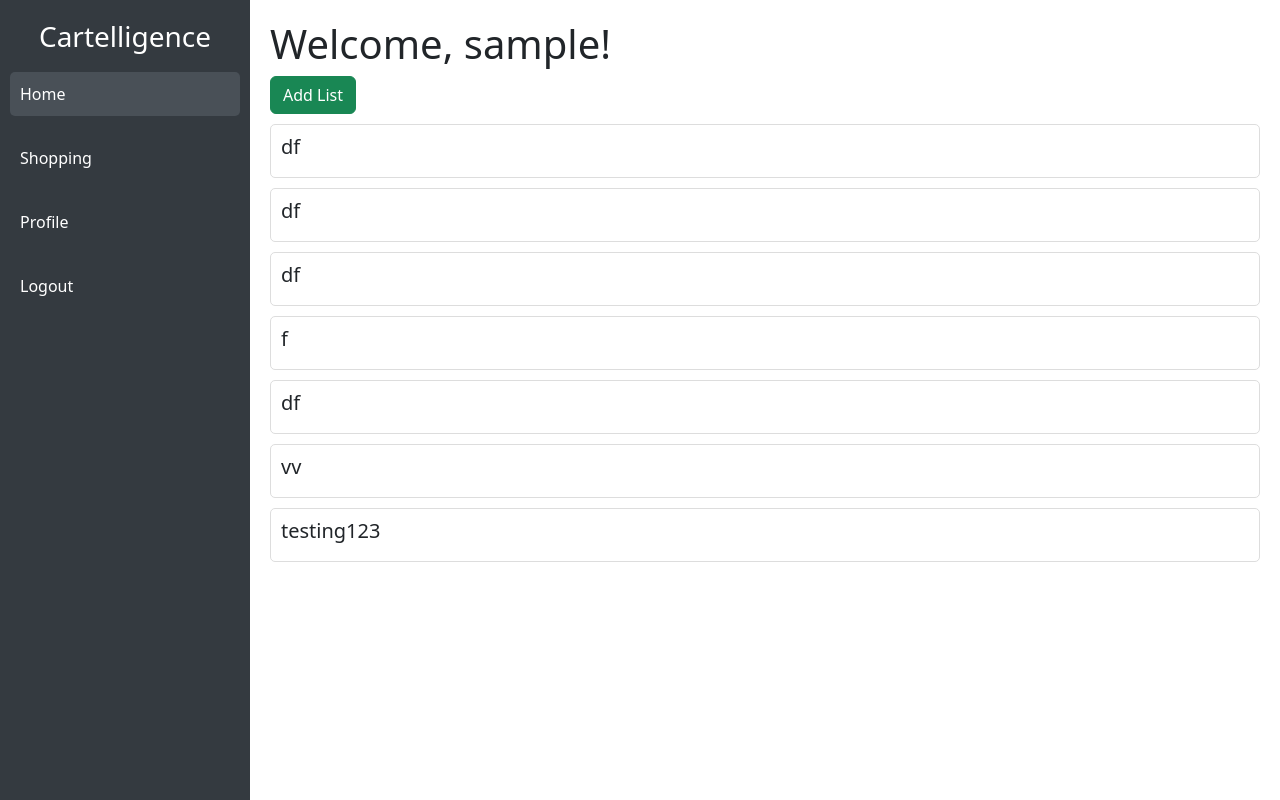
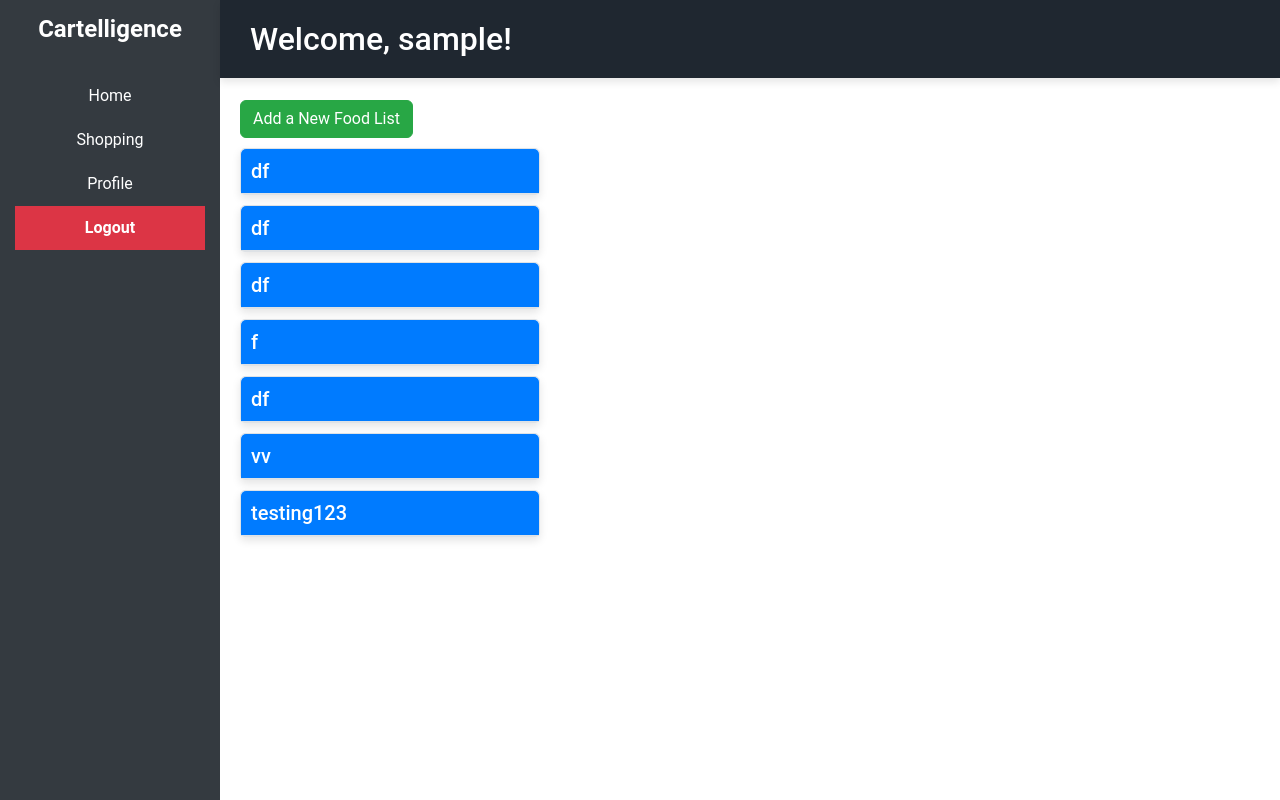
Before and after one commit to alephnull07/Cartelligence, a Flask app: template templates/dashboard.html in a window 1280 px wide. Run offline with Flask 3, Linux system fonts and the light colour scheme; the template is opened without the code that fills it: values that come from a table or form of the project are taken from there, most other values are stand-ins (such as "Sample title", 1, 10 or a date in 2020); some libraries are stand-ins or nearby versions.

Commit message:
Changes to efficiency and frontend

```diff
--- a/app.py
+++ b/app.py
@@ -4,10 +4,14 @@
 from flask_login import LoginManager, UserMixin, login_user, login_required, logout_user, current_user
 from flask_migrate import Migrate
 import google.generativeai as genai
+import time
 
 app = Flask(__name__)
 app.config['SECRET_KEY'] = 'secret-key'
 app.config['SQLALCHEMY_DATABASE_URI'] = 'sqlite:///database.db'
+model = genai.GenerativeModel('gemini-pro')
+genai.configure(api_key="AIzaSyB4XhwtIgPFclhqnxpvH05dBkDNwW0vEi4")
+
 
 
 db = SQLAlchemy(app)
@@ -110,6 +114,39 @@
 @login_required
 def dashboard():
     grocery_lists = GroceryList.query.filter_by(user_id=current_user.id).all()
+    generation_config = {
+        "temperature": 1,
+        "top_p": 0.95,
+        "top_k": 0,
+        "max_output_tokens": 8192,
+        }
+
+    safety_settings = [
+        {
+            "category": "HARM_CATEGORY_HARASSMENT",
+            "threshold": "BLOCK_MEDIUM_AND_ABOVE"
+        },
+        {
+            "category": "HARM_CATEGORY_HATE_SPEECH",
+            "threshold": "BLOCK_MEDIUM_AND_ABOVE"
+        },
+        {
+            "category": "HARM_CATEGORY_SEXUALLY_EXPLICIT",
+            "threshold": "BLOCK_MEDIUM_AND_ABOVE"
+        },
+        {
+            "category": "HARM_CATEGORY_DANGEROUS_CONTENT",
+            "threshold": "BLOCK_MEDIUM_AND_ABOVE"
+        },
+        ]
+
+
+    model = genai.GenerativeModel(model_name="gemini-pro",
+                                    generation_config=generation_config,
+                                    safety_settings=safety_settings)
+
+    convo = model.start_chat(history=[])
+
     return render_template('dashboard.html',
                            username=current_user.username,
                            grocery_lists=grocery_lists)
--- a/static/css/styles.css
+++ b/static/css/styles.css
@@ -0,0 +1,149 @@
+/* Sidebar Styles */
+.sidebar {
+    background-color: #343a40;
+    color: #fff;
+    padding: 15px;
+    height: 100vh;
+    width: 220px; /* Set the sidebar width */
+    position: fixed;
+    top: 0;
+    left: 0;
+    display: flex;
+    flex-direction: column;
+    align-items: center;
+}
+
+.sidebar h3 {
+    margin-bottom: 30px;
+    font-size: 1.5rem;
+    font-weight: bold;
+}
+
+.sidebar a {
+    color: #fff;
+    display: block;
+    padding: 10px 15px;
+    text-decoration: none;
+    width: 100%;
+    text-align: center;
+    transition: background-color 0.3s, transform 0.3s;
+}
+
+.sidebar a:hover, .sidebar a.active {
+    background-color: #495057;
+    border-radius: 5px;
+    transform: scale(1.05);
+}
+
+.sidebar a.logout {
+    background-color: #dc3545;
+    color: #fff;
+    font-weight: bold;
+    transition: background-color 0.3s, transform 0.3s;
+}
+
+.sidebar a.logout:hover {
+    background-color: #c82333;
+    transform: scale(1.05);
+}
+
+/* Top Bar Styles */
+.topbar {
+    background-color: #1f2730;
+    color: #fff;
+    padding: 20px 30px;
+    text-align: left;
+    position: fixed;
+    top: 0;
+    left: 220px; /* Adjust to match the sidebar width */
+    width: calc(100% - 220px); /* Adjust to span the remaining width */
+    z-index: 1000;
+    box-shadow: 0 4px 8px rgba(0, 0, 0, 0.1);
+}
+
+/* Main Content Styles */
+.main-content {
+    margin-left: 220px; /* Adjust to match the sidebar width */
+    padding: 20px;
+    margin-top: 80px; /* Add margin to account for the top bar height */
+}
+
+.section {
+    margin-bottom: 20px;
+}
+
+/* Card Styles */
+.grocery-list-card {
+    max-width: 300px; /* Adjust the width as needed */
+    margin: 10px 0; /* Add some margin for spacing */
+    border: 1px solid #dee2e6;
+    border-radius: 5px;
+    box-shadow: 0 4px 8px rgba(0, 0, 0, 0.1);
+    background-color: #fff;
+}
+
+.card-header {
+    background-color: #007bff;
+    color: #fff;
+    padding: 10px;
+    border-bottom: 1px solid #dee2e6;
+    border-top-left-radius: 5px;
+    border-top-right-radius: 5px;
+}
+
+.card-header h5 {
+    margin: 0;
+}
+
+.card-body {
+    max-height: 400px; /* Adjust the height as needed */
+    overflow: auto; /* Enable scrolling if content exceeds height */
+    padding: 10px;
+}
+
+.card-body ul {
+    padding-left: 20px;
+}
+
+.card-body li {
+    margin-bottom: 10px;
+}
+
+.card-body form {
+    margin-top: 10px;
+}
+
+/* Button Styles */
+.btn-success {
+    background-color: #28a745;
+    border-color: #28a745;
+}
+
+.btn-danger {
+    background-color: #dc3545;
+    border-color: #dc3545;
+}
+
+.btn-primary {
+    background-color: #007bff;
+    border-color: #007bff;
+}
+
+.btn-secondary {
+    background-color: #6c757d;
+    border-color: #6c757d;
+}
+
+.btn-close {
+    background-color: transparent;
+    border: none;
+    font-size: 1.5rem;
+    line-height: 1;
+    color: #000;
+    opacity: 0.5;
+}
+
+.btn-close:hover {
+    color: #000;
+    opacity: 0.75;
+}
--- /dev/null
+++ b/templates/base.html
@@ -0,0 +1,32 @@
+<!DOCTYPE html>
+<html lang="en">
+<head>
+    <meta charset="UTF-8">
+    <meta name="viewport" content="width=device-width, initial-scale=1.0">
+    <title>{% block title %}Cartelligence{% endblock %}</title>
+    <link href="https://cdn.jsdelivr.net/npm/bootstrap@5.3.1/dist/css/bootstrap.min.css" rel="stylesheet">
+    <link href="{{ url_for('static', filename='css/styles.css') }}" rel="stylesheet">
+</head>
+<body>
+    <!-- Sidebar -->
+    <div class="sidebar">
+        <h3 class="text-center">Cartelligence</h3>
+        <a href="/dashboard" class="{% if request.path == '/dashboard' %}active{% endif %}">Home</a>
+        <a href="/shopping" class="{% if request.path == '/shopping' %}active{% endif %}">Shopping</a>
+        <a href="/profile" class="{% if request.path == '/profile' %}active{% endif %}">Profile</a>
+        <a href="/logout" class="logout">Logout</a>
+    </div>
+
+    <!-- Main Content -->
+    <div class="main-content">
+        {% block content %}{% endblock %}
+    </div>
+
+    <!-- Include Bootstrap JS and dependencies -->
+    <script src="https://code.jquery.com/jquery-3.5.1.slim.min.js"></script>
+    <script src="https://cdn.jsdelivr.net/npm/@popperjs/core@2.5.4/dist/umd/popper.min.js"></script>
+    <script src="https://stackpath.bootstrapcdn.com/bootstrap/4.5.2/js/bootstrap.min.js"></script>
+    <!-- Include Custom JS -->
+    <script src="{{ url_for('static', filename='js/scripts.js') }}"></script>
+</body>
+</html>
--- a/templates/dashboard.html
+++ b/templates/dashboard.html
@@ -1,3 +1,8 @@
+{% extends "base.html" %}
+
+{% block title %}Dashboard{% endblock %}
+
+{% block content %}
 <!DOCTYPE html>
 <html lang="en">
 <head>
@@ -5,83 +10,25 @@
     <meta name="viewport" content="width=device-width, initial-scale=1.0">
     <title>Dashboard</title>
     <link href="https://cdn.jsdelivr.net/npm/bootstrap@5.3.1/dist/css/bootstrap.min.css" rel="stylesheet">
-    <style>
-        body {
-            display: flex;
-            min-height: 100vh;
-            margin: 0;
-        }
-        .sidebar {
-            width: 250px;
-            background-color: #343a40;
-            color: white;
-            display: flex;
-            flex-direction: column;
-            padding: 20px 10px;
-        }
-        .sidebar a {
-            color: white;
-            text-decoration: none;
-            margin: 10px 0;
-            padding: 10px;
-            border-radius: 5px;
-        }
-        .sidebar a:hover, .sidebar a.active {
-            background-color: #495057;
-        }
-        .content {
-            flex: 1;
-            padding: 20px;
-        }
-        .grocery-list-card {
-            border: 1px solid #ddd;
-            padding: 10px;
-            margin: 10px 0;
-            border-radius: 5px;
-            cursor: pointer;
-        }
-        .grocery-list-card .card-body {
-            display: none;
-        }
-        .grocery-list-card.expanded .card-body {
-            display: block;
-        }
-        .item-row {
-            display: flex;
-            align-items: center;
-            margin-bottom: 10px;
-        }
-        .item-row input, .item-row select {
-            margin-right: 10px;
-        }
-        .item-row button {
-            margin-left: 10px;
-        }
-    </style>
+    <link href="{{ url_for('static', filename='css/styles.css') }}" rel="stylesheet">
+
 </head>
-<body>
-    <!-- Sidebar -->
-    <div class="sidebar">
-        <h3 class="text-center">Cartelligence</h3>
-        <a href="/dashboard" class="active">Home</a>
-        <a href="/shopping">Shopping</a>
-        <a href="/profile">Profile</a>
-        <a href="/logout">Logout</a>
+<body style="font-family: 'Roboto', sans-serif;">
+    <div class="topbar">
+        <h2 style="margin: 0;">Welcome, {{ username }}!</h2>
     </div>
-
     <!-- Main Content -->
     <div class="content">
         <div id="home-section" class="section">
-            <h1>Welcome, {{ username }}!</h1>
 
             <!-- Button to trigger the modal -->
             <button type="button" class="btn btn-success" data-bs-toggle="modal" data-bs-target="#listModal">
-                Add List
+                Add a New Food List
             </button>
 
             <!-- Area to display lists -->
             {% for list in grocery_lists %}
-            <div class="grocery-list-card">
+            <div class="card grocery-list-card">
                 <div class="card-header" style="cursor: pointer;" onclick="toggleCardBody(this)">
                     <h5>{{ list.name }}</h5>
                 </div>
@@ -342,7 +289,10 @@
         }
     </script>
 
+
+
     <!-- Bootstrap JS -->
     <script src="https://cdn.jsdelivr.net/npm/bootstrap@5.3.1/dist/js/bootstrap.bundle.min.js"></script>
 </body>
 </html>
+{% endblock %}
--- a/templates/register.html
+++ b/templates/register.html
@@ -1,3 +1,4 @@
+{% extends "base.html" %}
 <!DOCTYPE html>
 <html lang="en">
 <head>
```
Also changed, not shown: templates/profile.html (+5 -50 lines), templates/shopping.html (+7 -51 lines), instance/database.db.
